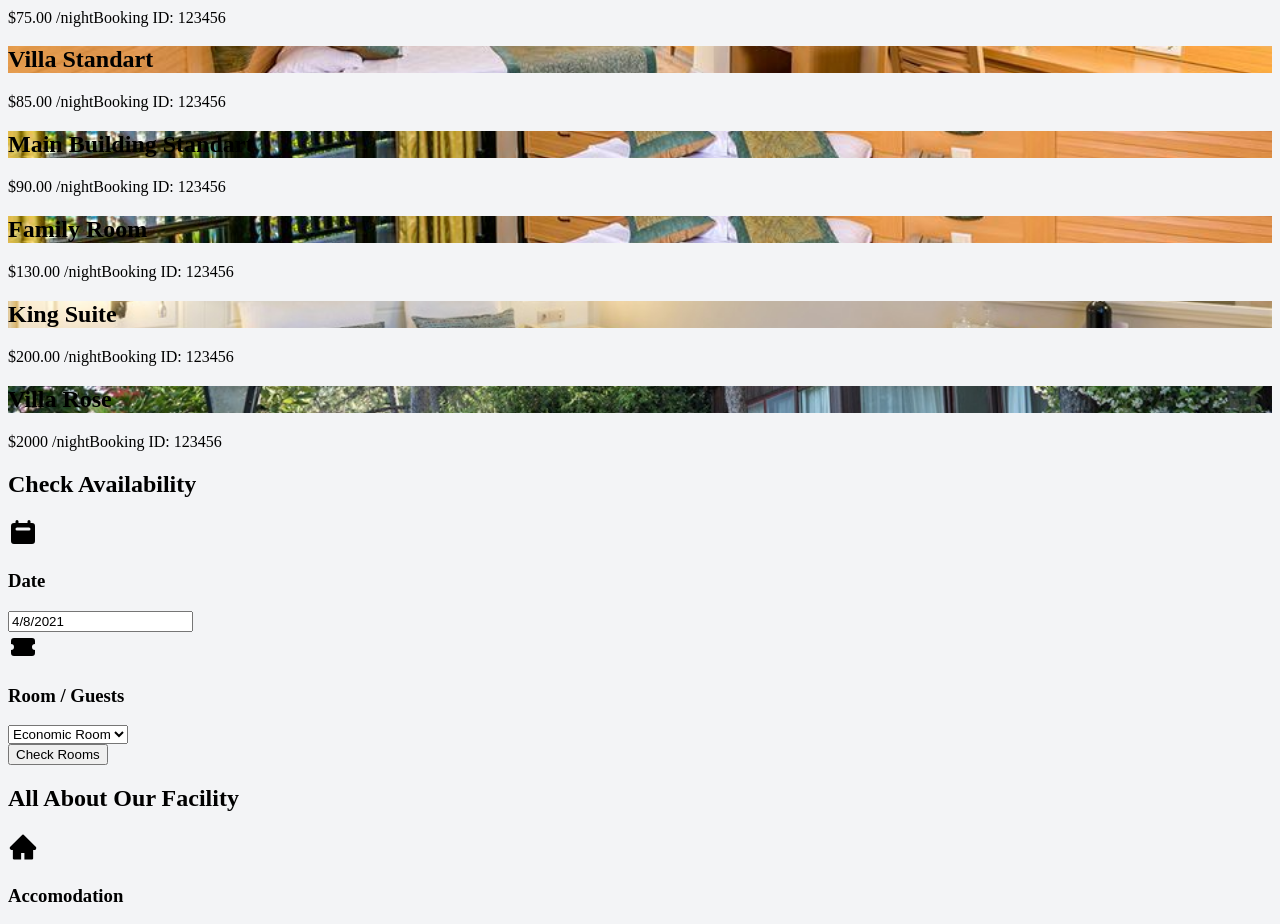
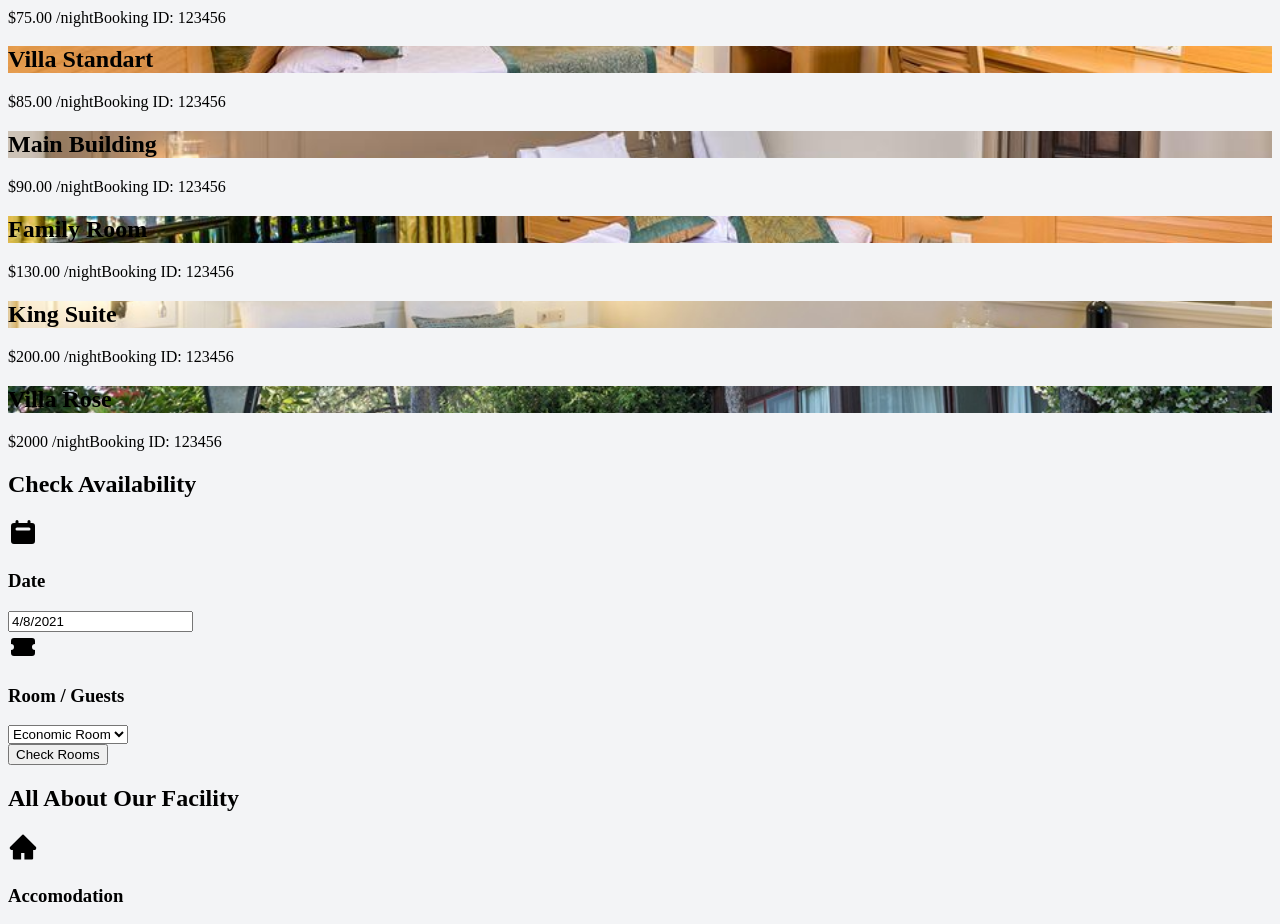
Before and after one commit to eggsy/marmaris-palace-website, a Next.js app: page / in a window 1280 px wide. Shown: the part 1420-2344 px from the top of the page. Built offline with nearby package versions, Linux system fonts and the light colour scheme.

Commit message:
fix: main building image

```diff
--- a/src/data/rooms.ts
+++ b/src/data/rooms.ts
@@ -10,8 +10,8 @@ const Rooms = [
     price: "$85.00",
   },
   {
-    title: "Main Building Standart",
-    image: "/images/rooms/family-room.jpg",
+    title: "Main Building",
+    image: "/images/rooms/main-building.jpg",
     price: "$90.00",
   },
   {
```
Also changed, not shown: public/images/rooms/main-building.jpg (added).
